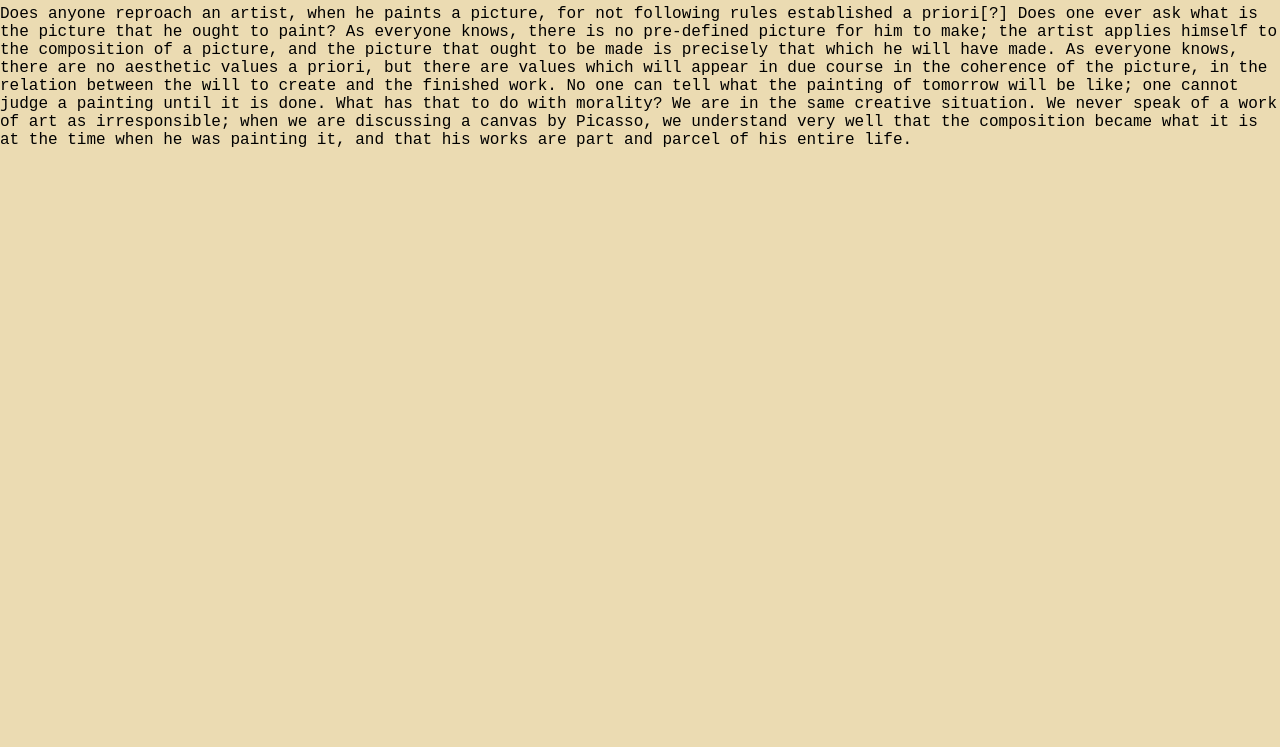
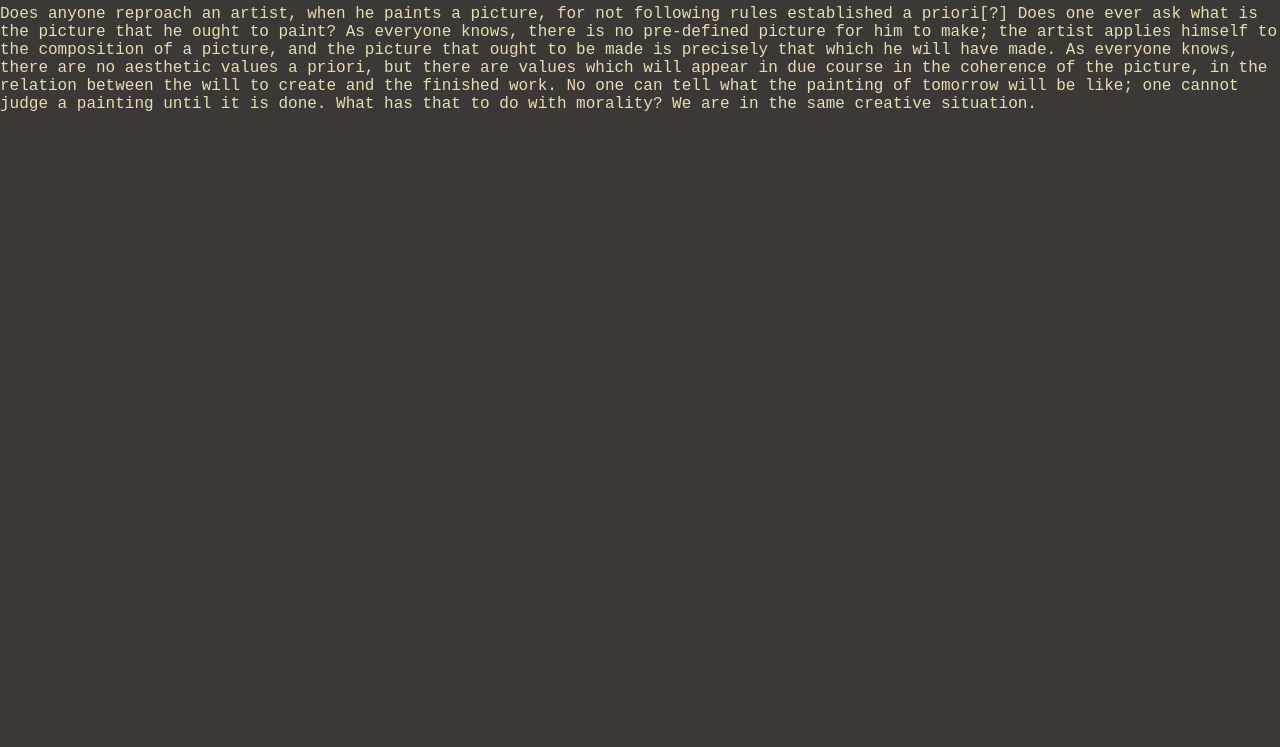
Before and after one commit to Chapterhause/chapterhause.github.io, a plain HTML site: page index.html in a window 1280 px wide. Shown: the part 53-800 px from the top of the page. Drawn offline with Linux system fonts and the light colour scheme.

Commit message:
Shorten quote and change background color

```diff
--- a/index.html
+++ b/index.html
@@ -15,10 +15,6 @@ will have made. As everyone knows, there are no aesthetic values a priori, but t
 values which will appear in due course in the coherence of the picture, in the relation
 between the will to create and the finished work. No one can tell what the painting of
 tomorrow will be like; one cannot judge a painting until it is done. What has that to do with
-morality? We are in the same creative situation. We never speak of a work of art as
-irresponsible; when we are discussing a canvas by Picasso, we understand very well that
-the composition became what it is at the time when he was painting it, and that his works
-are part and parcel of his entire life.
-
+morality? We are in the same creative situation.
 </body>
 </html>
--- a/style.css
+++ b/style.css
@@ -1,6 +1,7 @@
 body {
   font-family: "JetBrains Mono", monospace;
-  background-color: #EBDBB2;
+  background-color: #3C3836;
+	color: #EBDBB2;
   margin: 0;
 }
 
```
